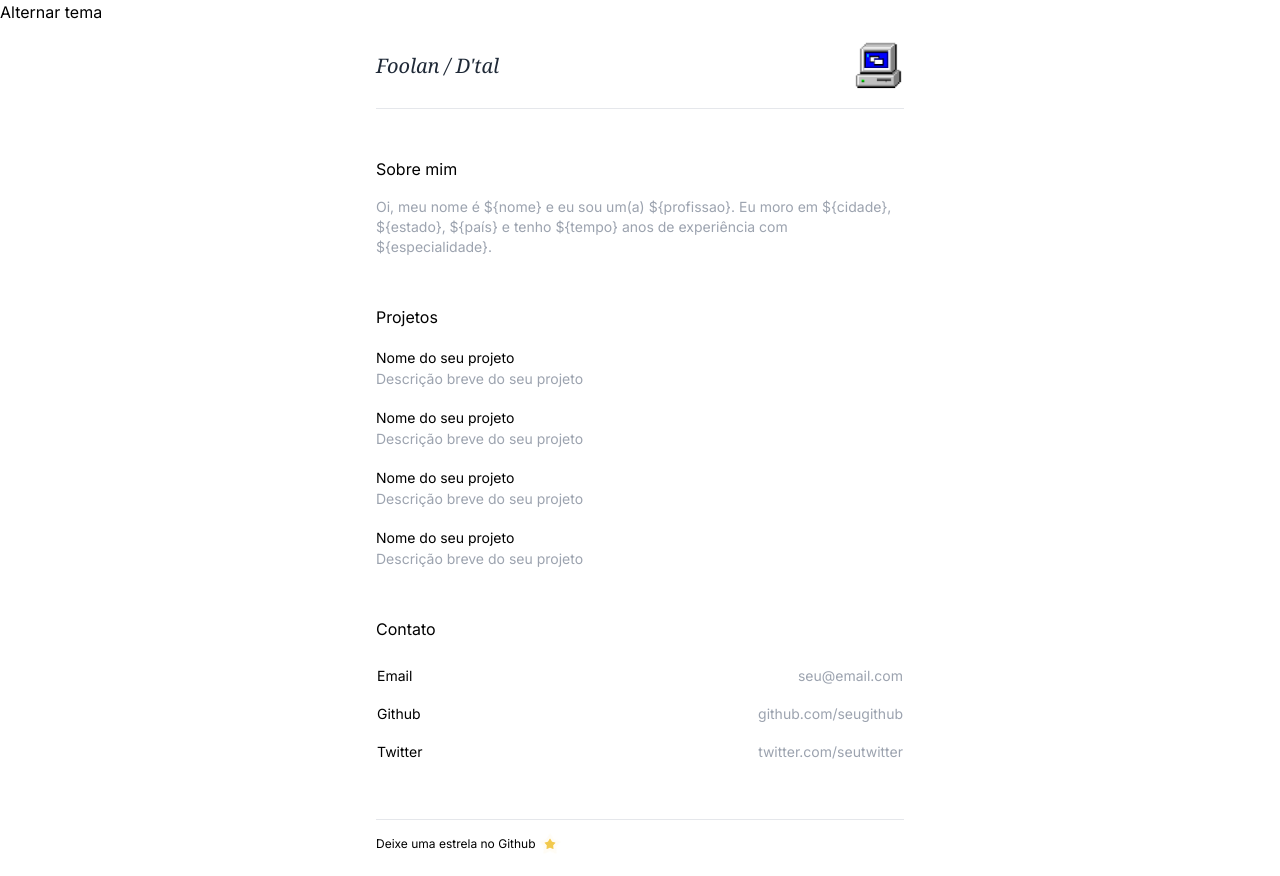
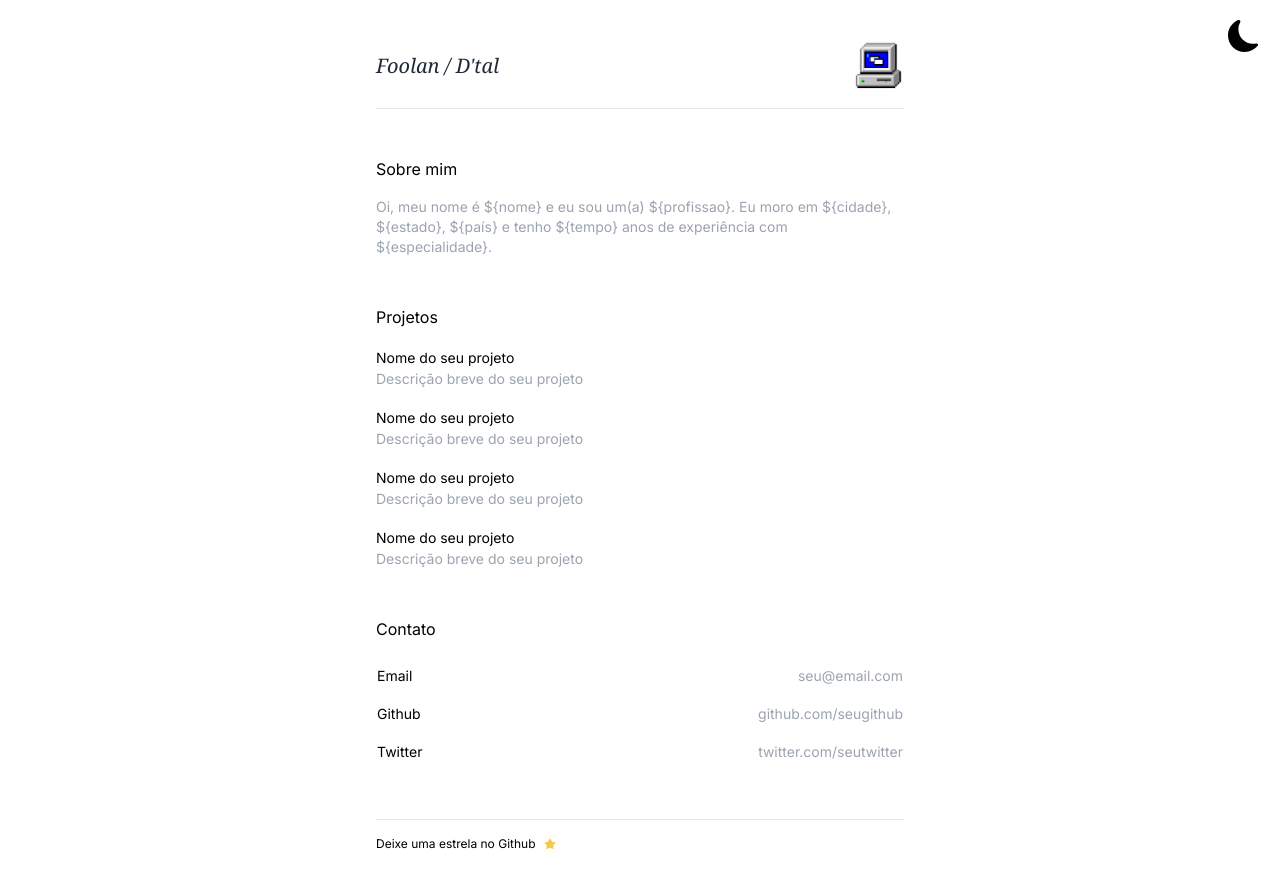
Before and after one commit to ericviana/foolan, a Next.js app: page / in a window 1280 px wide. Built offline with nearby package versions, Linux system fonts and the light colour scheme.

Commit message:
now theme button switches between icons instead of text

```diff
--- /dev/null
+++ b/assets/MoonIcon.tsx
@@ -0,0 +1,9 @@
+import { IconComponent } from "./Icon"
+
+export const MoonIcon: IconComponent = ({ size = 1, color = "currentColor", className }) => {
+  return (
+    <svg xmlns="http://www.w3.org/2000/svg" className={className} width={16 * size} height={16 * size} fill={color} viewBox="0 0 16 16">
+      <path d="M6 .278a.768.768 0 0 1 .08.858 7.208 7.208 0 0 0-.878 3.46c0 4.021 3.278 7.277 7.318 7.277.527 0 1.04-.055 1.533-.16a.787.787 0 0 1 .81.316.733.733 0 0 1-.031.893A8.349 8.349 0 0 1 8.344 16C3.734 16 0 12.286 0 7.71 0 4.266 2.114 1.312 5.124.06A.752.752 0 0 1 6 .278z"/>
+    </svg>
+  )
+}
--- /dev/null
+++ b/assets/SunIcon.tsx
@@ -0,0 +1,9 @@
+import { IconComponent } from "./Icon"
+
+export const SunIcon: IconComponent = ({ size = 1, color = "currentColor", className }) => {
+  return (
+    <svg xmlns="http://www.w3.org/2000/svg" className={className} width={16 * size} height={16 * size} fill={color} viewBox="0 0 16 16">
+      <path d="M12 8a4 4 0 1 1-8 0 4 4 0 0 1 8 0zM8 0a.5.5 0 0 1 .5.5v2a.5.5 0 0 1-1 0v-2A.5.5 0 0 1 8 0zm0 13a.5.5 0 0 1 .5.5v2a.5.5 0 0 1-1 0v-2A.5.5 0 0 1 8 13zm8-5a.5.5 0 0 1-.5.5h-2a.5.5 0 0 1 0-1h2a.5.5 0 0 1 .5.5zM3 8a.5.5 0 0 1-.5.5h-2a.5.5 0 0 1 0-1h2A.5.5 0 0 1 3 8zm10.657-5.657a.5.5 0 0 1 0 .707l-1.414 1.415a.5.5 0 1 1-.707-.708l1.414-1.414a.5.5 0 0 1 .707 0zm-9.193 9.193a.5.5 0 0 1 0 .707L3.05 13.657a.5.5 0 0 1-.707-.707l1.414-1.414a.5.5 0 0 1 .707 0zm9.193 2.121a.5.5 0 0 1-.707 0l-1.414-1.414a.5.5 0 0 1 .707-.707l1.414 1.414a.5.5 0 0 1 0 .707zM4.464 4.465a.5.5 0 0 1-.707 0L2.343 3.05a.5.5 0 1 1 .707-.707l1.414 1.414a.5.5 0 0 1 0 .708z"/>
+    </svg>
+  )
+}
--- a/components/BotaTema.tsx
+++ b/components/BotaTema.tsx
@@ -1,3 +1,5 @@
+import { MoonIcon } from "@/assets/MoonIcon";
+import { SunIcon } from "@/assets/SunIcon";
 import { Dispatch, SetStateAction, useState } from "react";
 
 type Temas = 'dark' | 'light';
@@ -19,9 +21,15 @@
     <button
       aria-label={`Troca tema do site para ${tema === "dark" ? "escuro" : "claro"}`}
       onClick={alternarTema}
-      className="fixed"
+      className="fixed top-5 right-5"
     >
-      Alternar tema
+      {
+        tema === "dark" ? (
+          <SunIcon size={2} color="white" />
+        ) : (
+          <MoonIcon size={2} color="dark-gray" />
+        )
+      }
     </button>
   );
 };
```
Also changed, not shown: assets/Icon.d.ts (added, +7 -0 lines).
